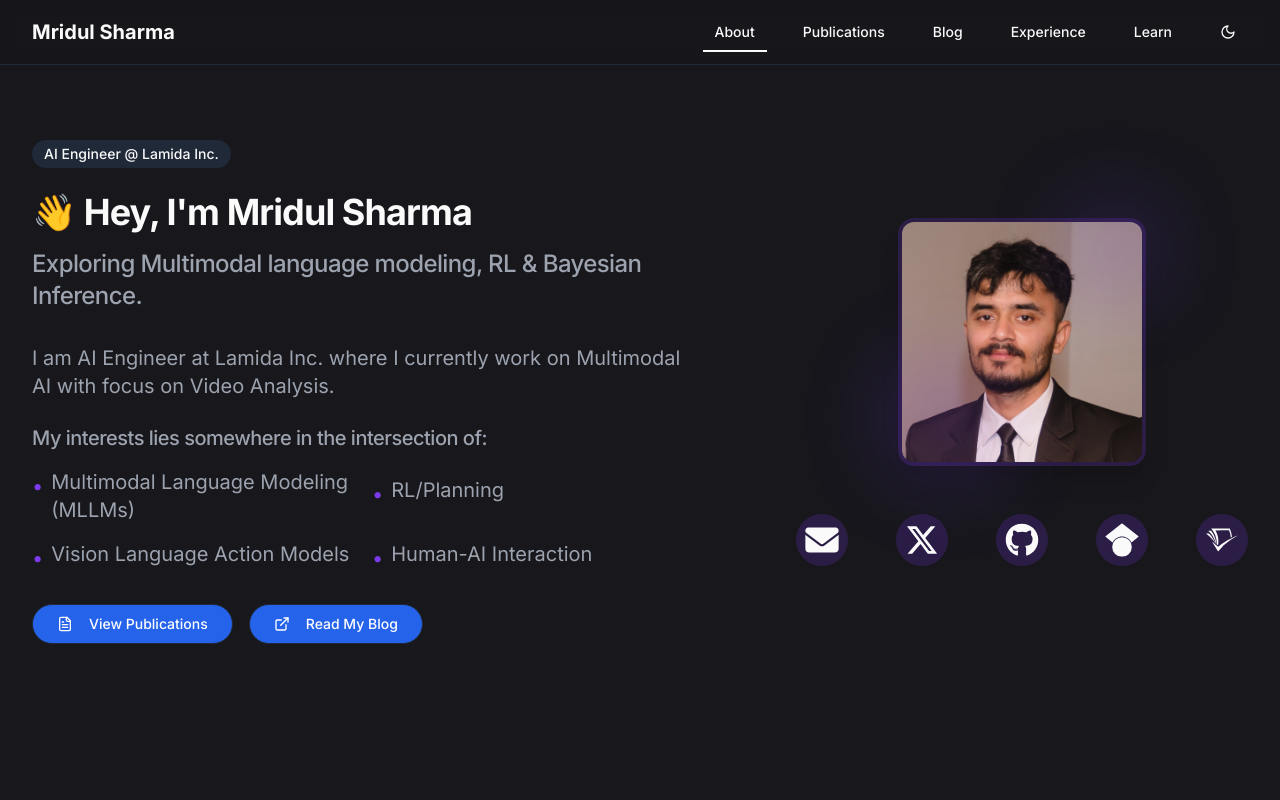
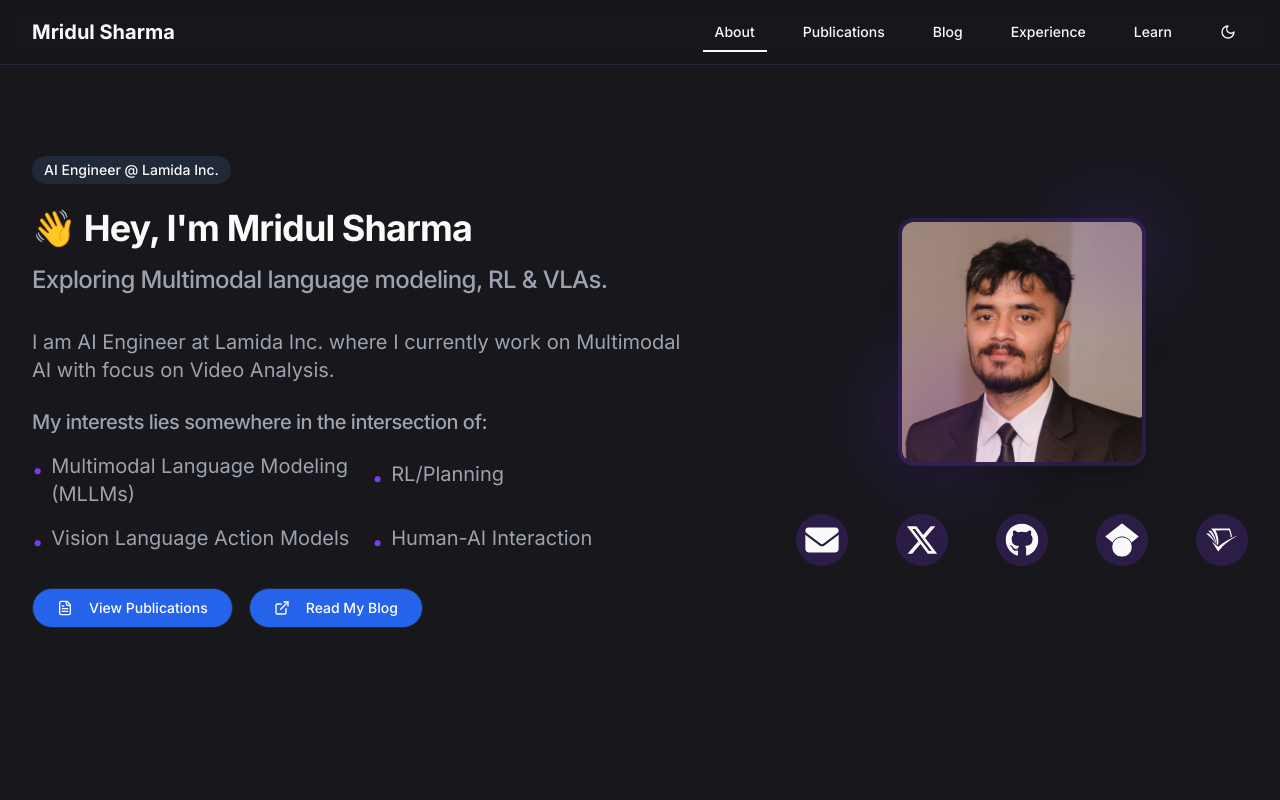
Before and after one commit to mridul3301/mridul3301.github.io, a Next.js app: page / in a window 1280 px wide. Shown: the top 800 px of the page. Built offline with nearby package versions, Linux system fonts and the light colour scheme.

Commit message:
Update subtitle to include 'VLAs' instead of 'Bayesian Inference'

```diff
--- a/app/ClientPage.tsx
+++ b/app/ClientPage.tsx
@@ -34,7 +34,7 @@ export default function Home() {
                 <span className="text-4xl">👋</span> Hey, I'm Mridul Sharma
               </h1>
               <h2 className="text-xl md:text-2xl font-medium text-muted-foreground max-w-2xl">
-              Exploring Multimodal language modeling, RL & Bayesian Inference.
+              Exploring Multimodal language modeling, RL & VLAs.
               </h2>
             </div>
 
```
